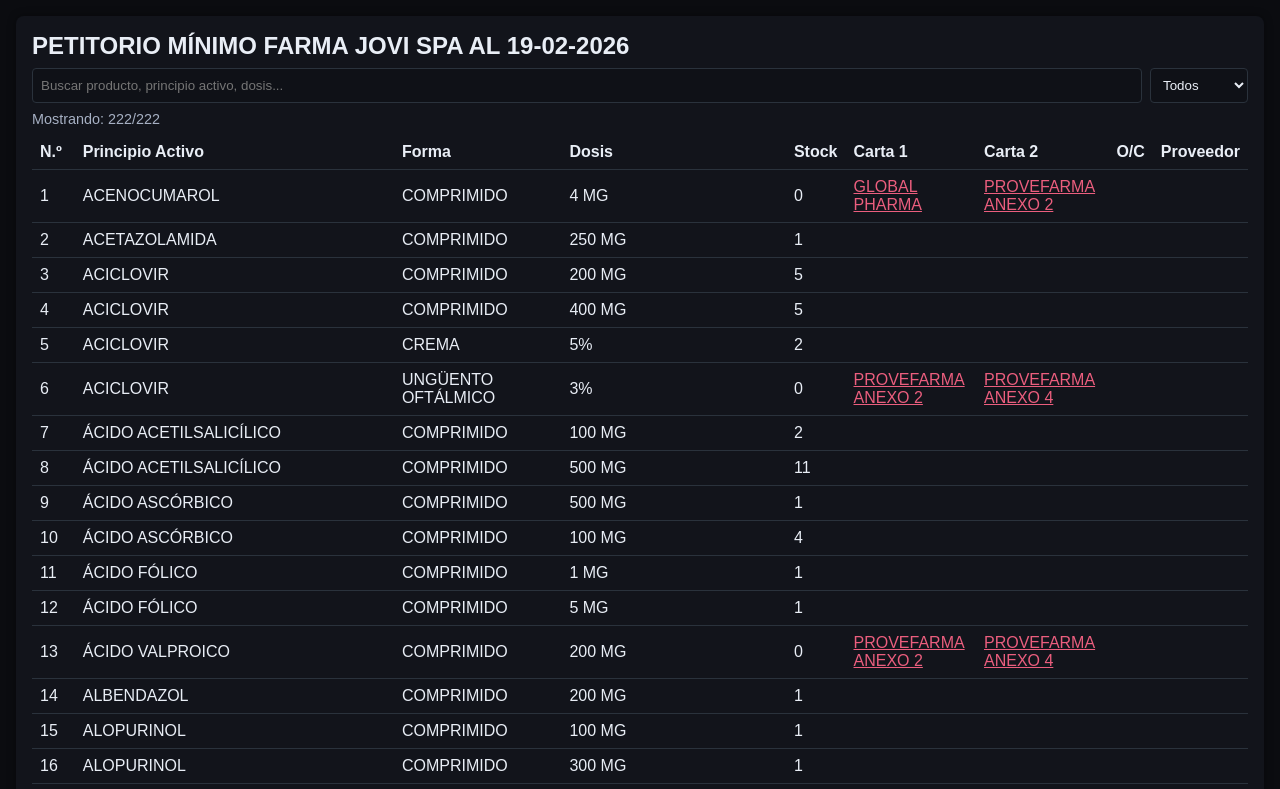
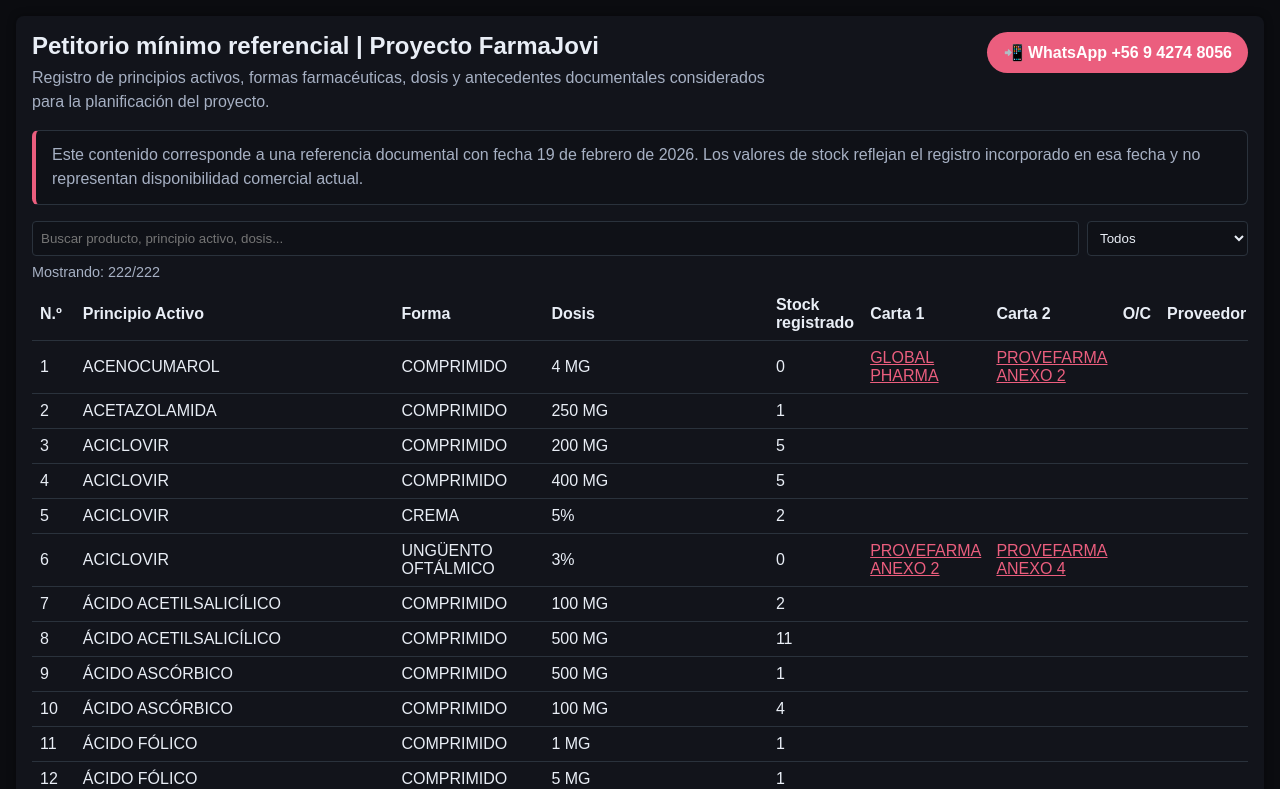
Before and after one commit to farmaciafarmajovi-max/PETITORIO-FARMAJOVI, a plain HTML site: page index.html in a window 1280 px wide. Shown: the top 789 px of the page. Drawn offline with Linux system fonts and the light colour scheme.

```diff
--- a/index.html
+++ b/index.html
@@ -3,7 +3,7 @@
 <head>
 <meta charset="utf-8">
 <meta name="viewport" content="width=device-width, initial-scale=1">
-<title>PETITORIO MÍNIMO FARMA JOVI SPA AL 19-02-2026</title>
+<title>Petitorio mínimo referencial | Proyecto FarmaJovi</title>
 <style>
   :root{
     --bg:#0b0c10;
@@ -81,18 +81,83 @@
     padding:0 0.15em;
     border-radius:0.15em;
   }
+  .project-header{
+    display:flex;
+    justify-content:space-between;
+    align-items:flex-start;
+    gap:1rem;
+    flex-wrap:wrap;
+    margin-bottom:1rem;
+  }
+  .project-copy{
+    max-width:760px;
+  }
+  .project-copy h1{
+    margin-bottom:0.35rem;
+  }
+  .project-subtitle{
+    margin:0;
+    color:var(--muted);
+    line-height:1.5;
+  }
+  .whatsapp-button{
+    display:inline-flex;
+    align-items:center;
+    justify-content:center;
+    padding:0.7rem 1rem;
+    border-radius:999px;
+    background:var(--accent);
+    color:#fff;
+    font-weight:700;
+    text-decoration:none;
+    white-space:nowrap;
+  }
+  .whatsapp-button:hover{
+    filter:brightness(1.08);
+  }
+  .project-note{
+    margin:0 0 1rem;
+    padding:0.8rem 1rem;
+    border:1px solid var(--neutral);
+    border-left:4px solid var(--accent);
+    border-radius:0.4rem;
+    background:var(--card2);
+    color:var(--muted);
+    line-height:1.5;
+  }
 </style>
 </head>
 <body>
 <div class="container">
   <div class="card">
-    <h1>PETITORIO MÍNIMO FARMA JOVI SPA AL 19-02-2026</h1>
+    <div class="project-header">
+      <div class="project-copy">
+        <h1>Petitorio mínimo referencial | Proyecto FarmaJovi</h1>
+        <p class="project-subtitle">
+          Registro de principios activos, formas farmacéuticas, dosis y antecedentes documentales considerados para la planificación del proyecto.
+        </p>
+      </div>
+
+      <a
+        class="whatsapp-button"
+        href="https://wa.me/56942748056"
+        target="_blank"
+        rel="noopener noreferrer">
+        📲 WhatsApp +56 9 4274 8056
+      </a>
+    </div>
+
+    <div class="project-note">
+      Este contenido corresponde a una referencia documental con fecha 19 de febrero de 2026.
+      Los valores de stock reflejan el registro incorporado en esa fecha y no representan disponibilidad comercial actual.
+    </div>
+
     <div class="search-bar">
       <input id="search" type="text" class="search-input" placeholder="Buscar producto, principio activo, dosis..." />
       <select id="stockFilter" class="select-filter">
         <option value="todos">Todos</option>
-        <option value="con">Con stock</option>
-        <option value="sin">Sin stock</option>
+        <option value="con">Con stock registrado</option>
+        <option value="sin">Sin stock registrado</option>
       </select>
     </div>
     <div id="summary" style="margin-bottom:0.5rem;font-size:0.9rem;color:var(--muted);"></div>
@@ -104,7 +169,7 @@
             <th>Principio Activo</th>
             <th>Forma</th>
             <th>Dosis</th>
-            <th>Stock</th>
+            <th>Stock registrado</th>
             <th>Carta 1</th>
             <th>Carta 2</th>
             <th>O/C</th>
```
